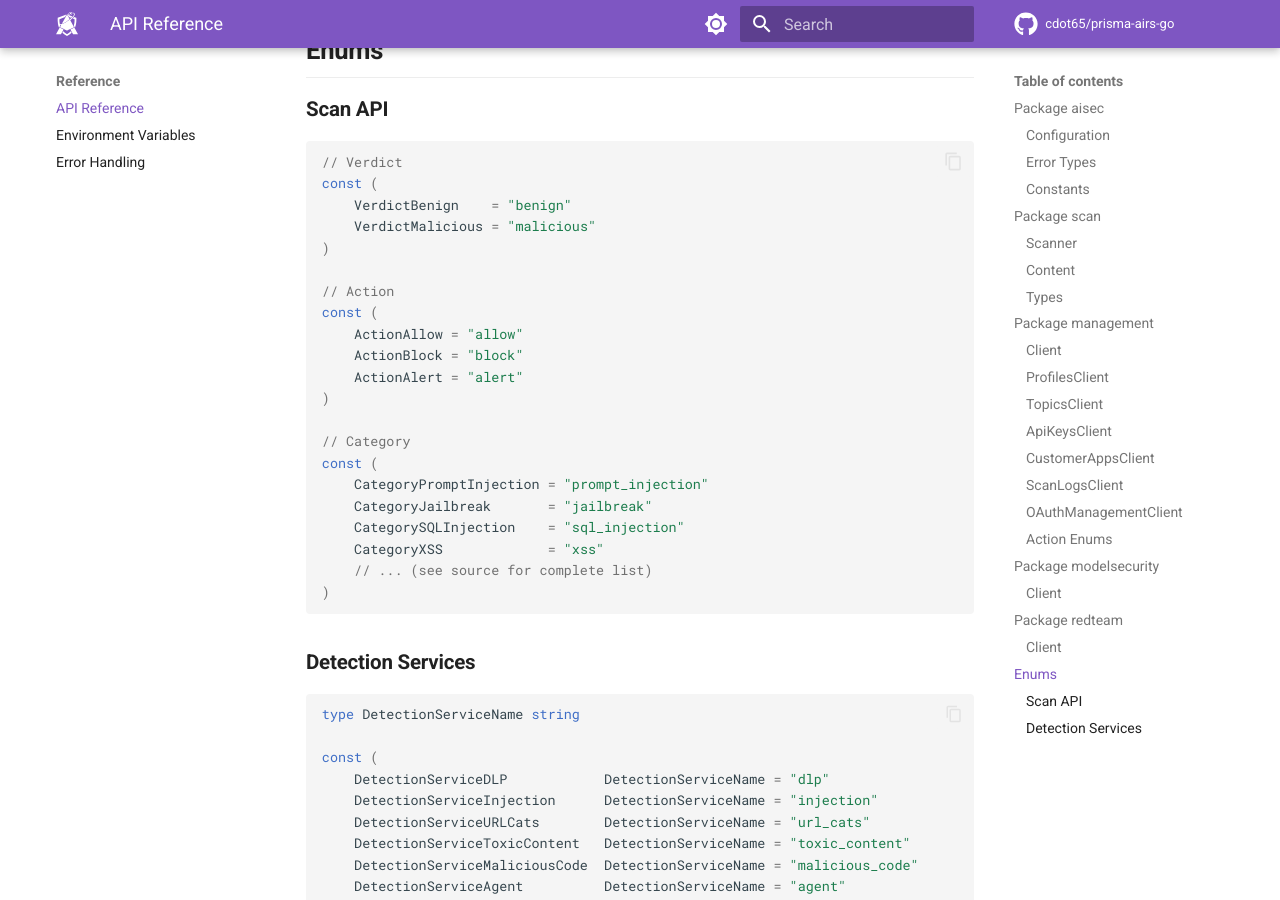
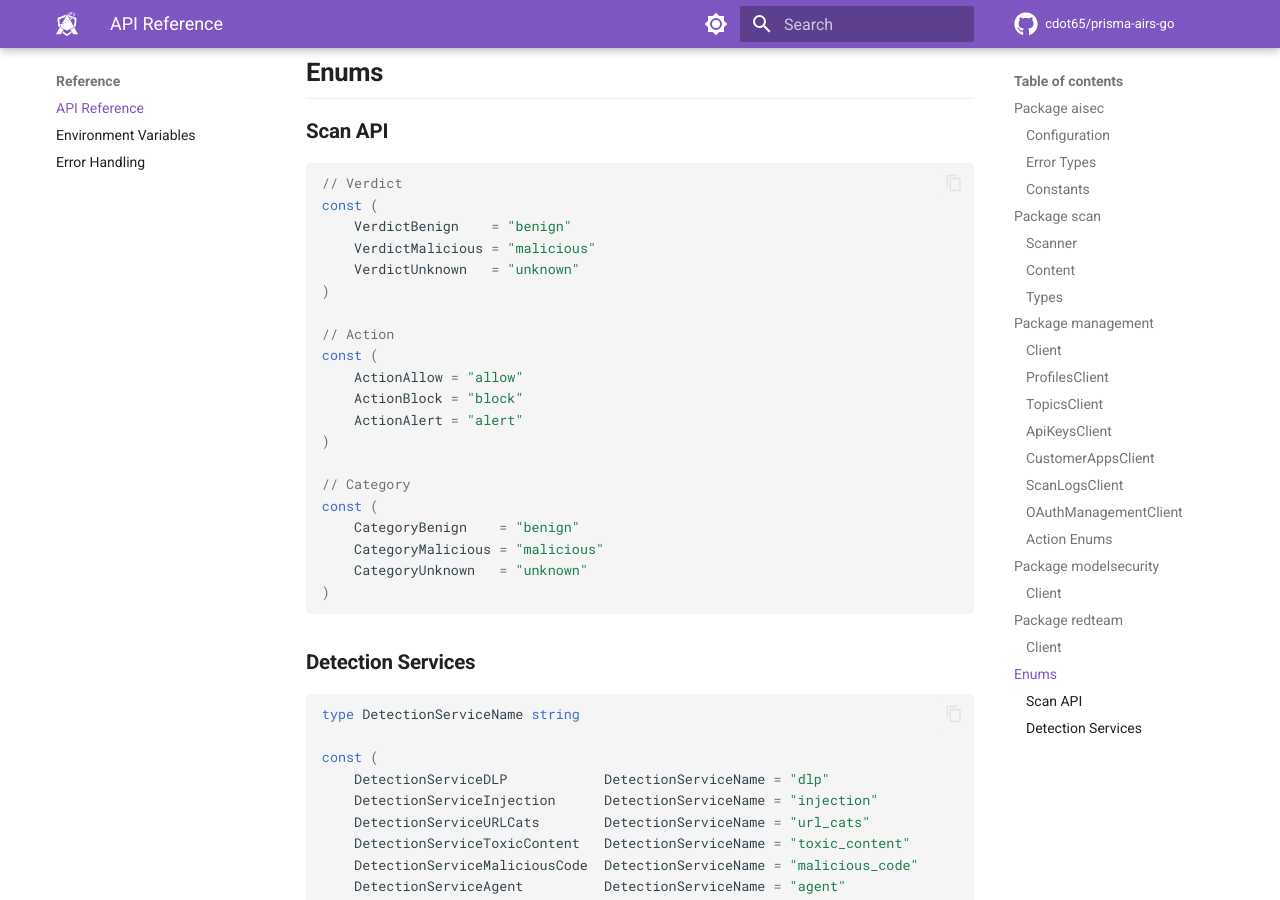
Before and after one commit to cdot65/prisma-airs-go, an MkDocs documentation site: the page built from docs/reference/api-reference.md, in a window 1280 px wide and 900 px high, scrolled down 7135 px. Built offline with MkDocs 1.6.1 and Material for MkDocs 9.7.7, drawn with Linux system fonts in a browser that asks for light colours; comment, search, counter and statistics services are not loaded; some of the changed text lies outside the part shown.

Commit message:
docs: fix remaining misalignments from re-audit (#63)
- red-team-api: TargetID→Target struct, FileFormatPDF→FileFormatCSV
- management-api: add Profiles.ForceDelete, fix Topics.ForceDelete sig
- api-reference: add ProfilesClient.ForceDelete, fix TopicsClient.ForceDelete sig, fix Category/Verdict constants

````diff
--- a/docs/reference/api-reference.md
+++ b/docs/reference/api-reference.md
@@ -329,6 +330,7 @@ func (c *Client) GetDashboardOverview(ctx context.Context) (*DashboardOverviewRe
 const (
     VerdictBenign    = "benign"
     VerdictMalicious = "malicious"
+    VerdictUnknown   = "unknown"
 )
 
 // Action
@@ -340,11 +342,9 @@ const (
 
 // Category
 const (
-    CategoryPromptInjection = "prompt_injection"
-    CategoryJailbreak       = "jailbreak"
-    CategorySQLInjection    = "sql_injection"
-    CategoryXSS             = "xss"
-    // ... (see source for complete list)
+    CategoryBenign    = "benign"
+    CategoryMalicious = "malicious"
+    CategoryUnknown   = "unknown"
 )
 ```
 
````
Also changed, not shown: other parts of docs/reference/api-reference.md (+2 -1 lines), docs/services/management-api.md (+4 -1 lines), docs/services/red-team-api.md (+4 -4 lines).
